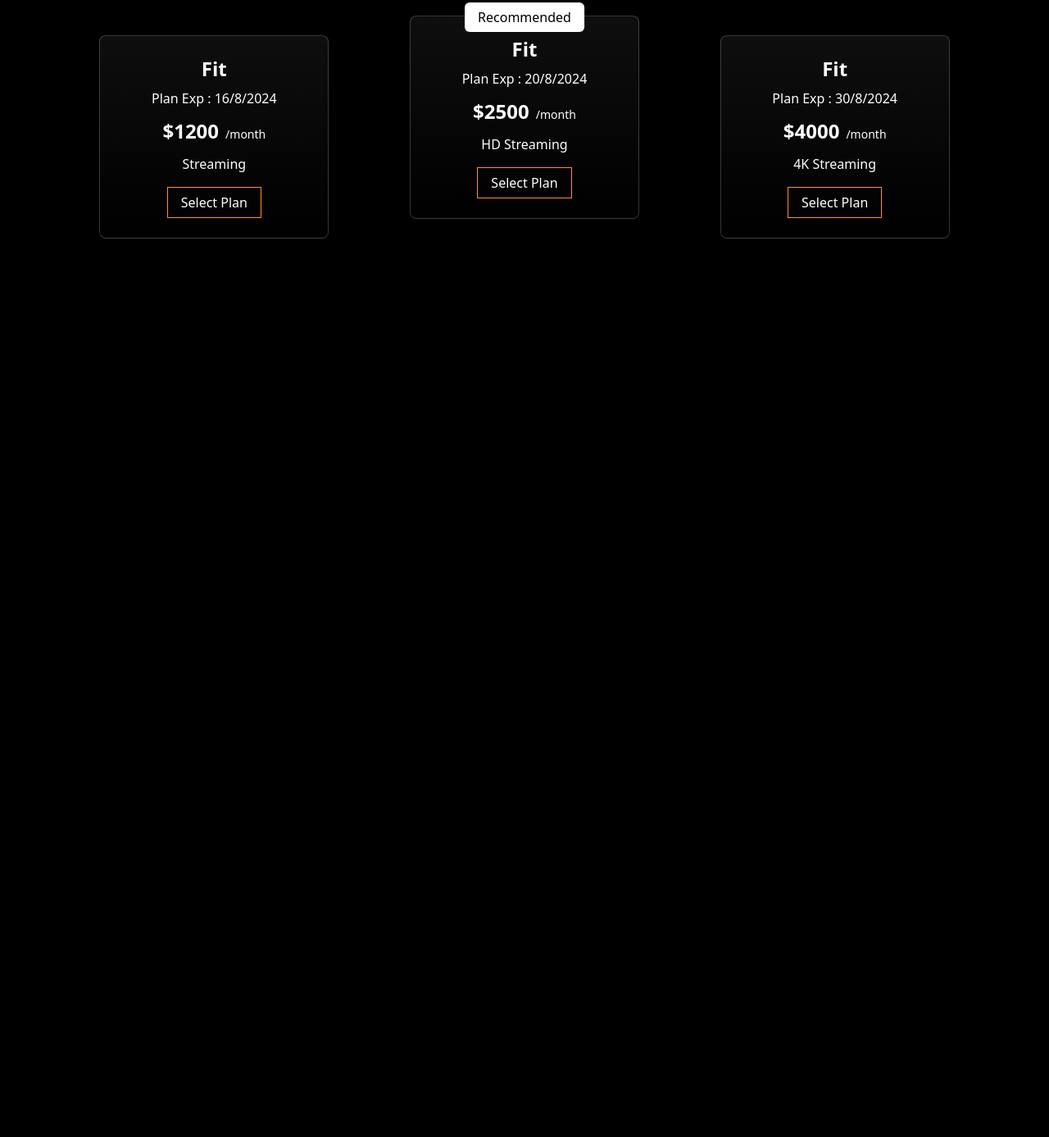
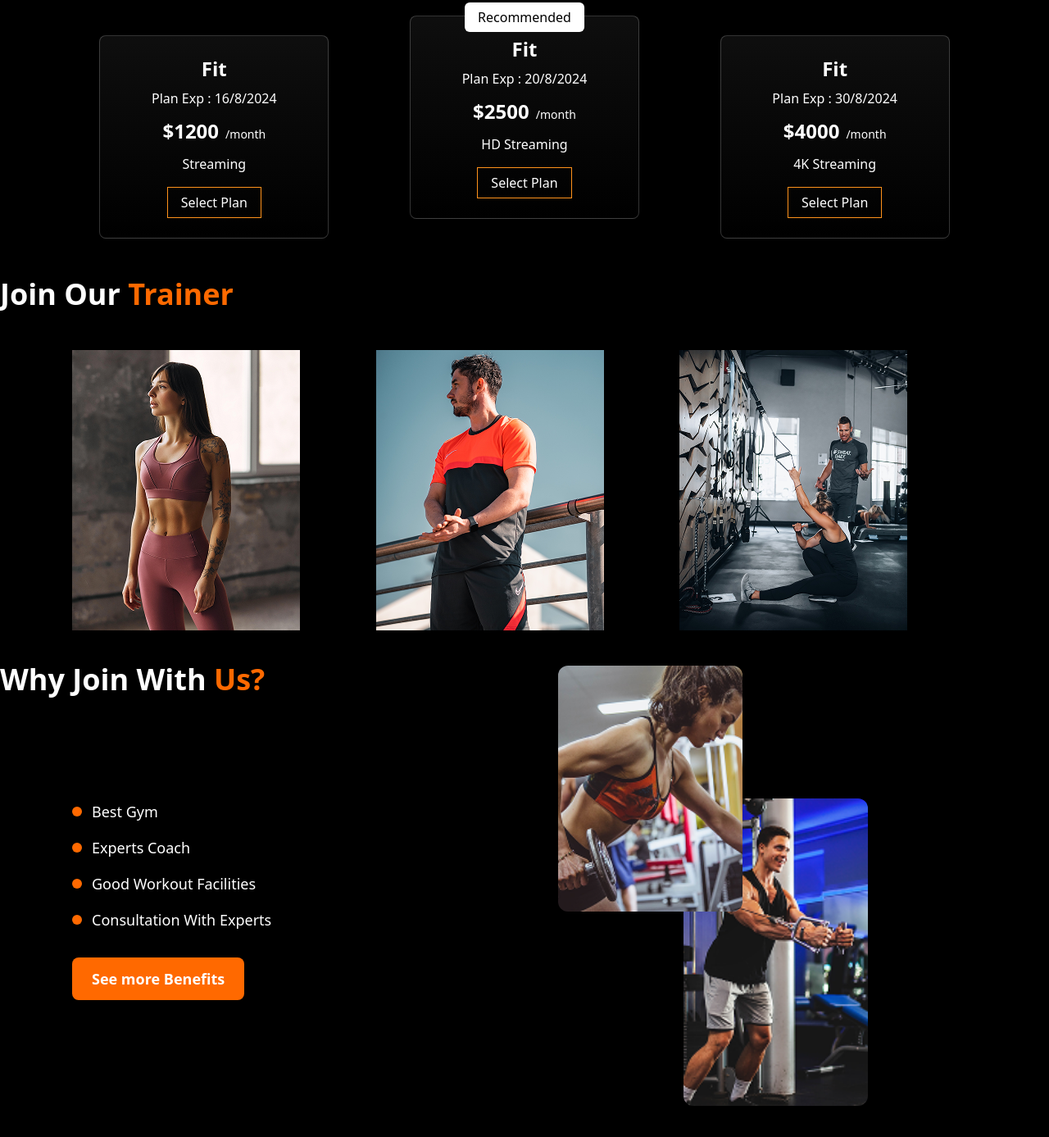
Before and after one commit to Raginaakhter/Tailwind-Assienment, a plain HTML site: page index.html in a window 1280 px wide. Shown: the part 1570-2957 px from the top of the page at 82% size. Before the commit the page ends 1909 px from the top, so only its background shows below. Drawn offline with nearby package versions, Linux system fonts and the light colour scheme.

Commit message:
add join us section

```diff
--- a/index.html
+++ b/index.html
@@ -219,10 +219,120 @@
 </div>
 
 
+<!-- Training Section -->
+
+<!-- image section -->
+
+  <h2 class="text-3xl sm:text-4xl font-bold text-white mb-12 ">
+            Join Our  <span class="text-orange-500">Trainer</span>
+ </h2>
 
 
+<div class="grid grid-cols-1  md:grid-cols-3 gap-2 max-w-6xl mx-auto px-6 mb-10">
+
+    <img className="w-full h-auto" src="Rectangle 8.png" alt="Image">
+    <img className="w-full h-auto" src="Rectangle 9.png" alt="Image">
+     <img className="w-full h-auto" src="trainer_03.png" alt="Image">
 
 
+</div>
+
+<!-- image section end -->
+
+<!-- join us swection -->
+
+<div>
+
+<h2 class="text-3xl sm:text-4xl font-bold text-white mb-12 ">
+            Why Join With   <span class="text-orange-500">Us?</span>
+ </h2>
+
+ <!-- <div class="space-y-4 flex flex-col md:flex-row gap-10 max-w-6xl mx-auto px-6 mb-10 justify-between items-center relative">
+
+           <div>
+             <div class="flex items-center">
+                <p class="bg-orange-500 w-2 h-2 p-0 rounded-full flex-shrink-0"></p>
+                <p class="ml-2 text-white text-base font-medium">Best Gym</p>
+            </div>
+
+            <div class="flex items-center">
+                <p class="bg-orange-500 w-2 h-2 p-0 rounded-full flex-shrink-0"></p>
+                <p class="ml-2 text-white text-base font-medium">Experts Coach</p>
+            </div>
+
+            <div class="flex items-center">
+                <p class="bg-orange-500 w-2 h-2 p-0 rounded-full flex-shrink-0"></p>
+                <p class="ml-2 text-white text-base font-medium">Good Workout Facilities</p>
+            </div>
+
+            <div class="flex items-center">
+                <p class="bg-orange-500 w-2 h-2 p-0 rounded-full flex-shrink-0"></p>
+                <p class="ml-2 text-white text-base font-medium">Consultation With Experts</p>
+            </div>
+
+             <button class="bg-gradient-to-r from-orange-500 to-red-500 text-white py-2 px-4 rounded mt-4">See more Benifits</button>
+           </div>
+
+
+<div>
+    <img src="Rectangle 12.png" alt="">
+</div>
+
+<div>
+    <img class="absolute" src="Rectangle 13.png" alt="">
+</div>
+
+        </div> -->
+   <div class="space-y-12 flex flex-col md:flex-row gap-15 max-w-6xl mx-auto px-6 mb-10 justify-between items-center relative">
+
+        <div class="md:w-1/2">
+
+
+            <div class="space-y-4">
+                <div class="flex items-center">
+                    <p class="bg-orange-500 w-3 h-3 p-0 rounded-full flex-shrink-0"></p>
+                    <p class="ml-3 text-white text-lg font-medium">Best Gym</p>
+                </div>
+
+                <div class="flex items-center">
+                    <p class="bg-orange-500 w-3 h-3 p-0 rounded-full flex-shrink-0"></p>
+                    <p class="ml-3 text-white text-lg font-medium">Experts Coach</p>
+                </div>
+
+                <div class="flex items-center">
+                    <p class="bg-orange-500 w-3 h-3 p-0 rounded-full flex-shrink-0"></p>
+                    <p class="ml-3 text-white text-lg font-medium">Good Workout Facilities</p>
+                </div>
+
+                <div class="flex items-center">
+                    <p class="bg-orange-500 w-3 h-3 p-0 rounded-full flex-shrink-0"></p>
+                    <p class="ml-3 text-white text-lg font-medium">Consultation With Experts</p>
+                </div>
+            </div>
+
+            <button class="bg-orange-500 text-white py-3 px-6 rounded-lg mt-8 text-lg font-semibold hover:bg-orange-600 transition duration-300">
+                See more Benefits
+            </button>
+        </div>
+
+        <div class="md:w-1/2 flex justify-center items-center relative h-[450px] w-full max-w-[450px] mx-auto">
+
+            <img
+                class="rounded-xl w-1/2 h-5/6 object-cover relative mt-20 shadow-2xl"
+                src="Rectangle 13.png"
+                alt="Gym Workout"
+            >
+
+            <img
+                class="absolute top-0 md:top-auto md:-left-10 mb-80
+                       transform -translate-y-1/2 md:translate-y-0
+                       rounded-xl w-1/2 h-2/3 object-cover z-20 shadow-2xl"
+                src="Rectangle 12.png"
+                alt="Expert Coach"
+            >
+
+        </div>
+    </div>
 
 </body>
 </html>
```
Also changed, not shown: Rectangle 12.png (added), Rectangle 13.png (added), Rectangle 8.png (added), Rectangle 9.png (added).
